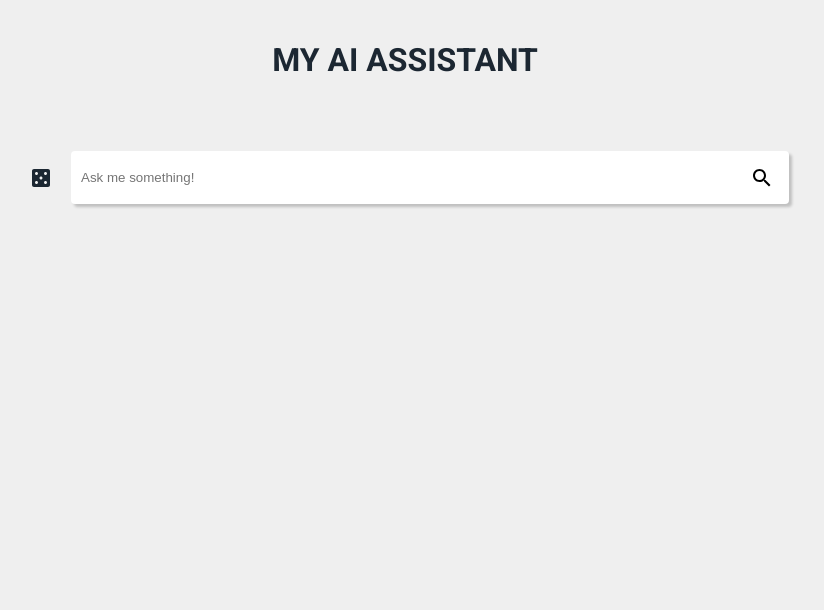
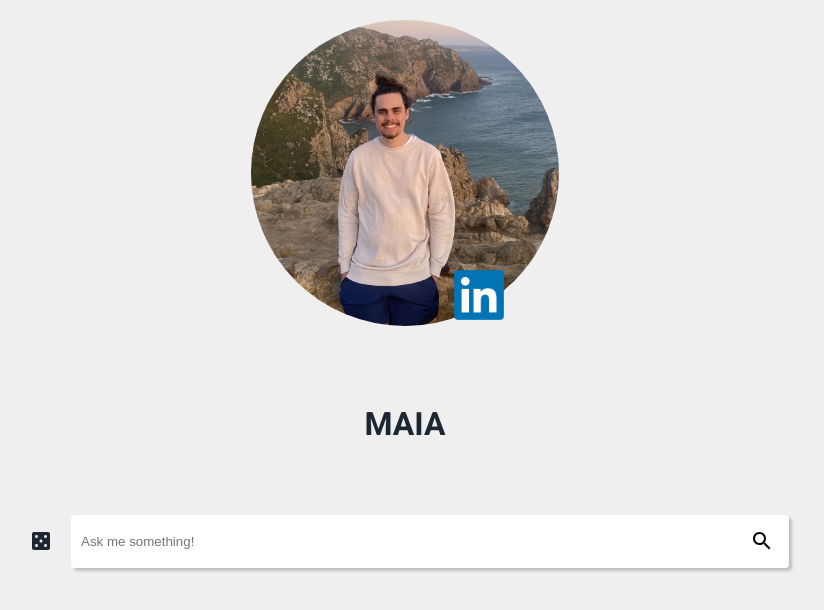
Before and after one commit to guilherme01macedo/ai_assistant_fe, a React (Create React App) app: page / in a window 1280 px wide. Shown: the top 610 px of the page, without its empty margins (235-1059 px from the left). Built offline with nearby package versions, Linux system fonts and the light colour scheme.

Commit message:
feat: image added on the header and title changed to MAIA

```diff
--- a/src/components/Header/Header.scss
+++ b/src/components/Header/Header.scss
@@ -1,6 +1,46 @@
-.header__container{
+@use '../../App.scss' as variables; // Path to _variables.scss Notice how we don't include the underscore or file extension
+
+.header__container {
     display: flex;
     align-items: center;
     justify-content: center;
     padding: 20px 0;
+    flex-direction: column;
 }
+
+
+.header__image-container {
+    width: 40%;
+    height: auto;
+    @media screen and (max-width: variables.$medium) {
+        width: 60%;
+    }
+    img:first-child {
+        width: 100%;
+        height: 100%;
+        object-fit: cover;
+        border-radius: 100%
+    }
+}
+
+.header__animated-text {
+    transition: transform 0.4s ease-in-out;
+
+    &:hover {
+        transform: scale(0.7);
+    }
+}
+
+.header__linkedin-image-container{
+    position: relative;
+    width: 50px;
+    height: 50px;
+    bottom: 60px;
+    left: 66%;
+
+    @media screen and (max-width: variables.$medium) {
+        width: 30px;
+        height: 30px;
+        left: 80%;
+    }
+}
--- a/src/components/Header/index.jsx
+++ b/src/components/Header/index.jsx
@@ -1,10 +1,32 @@
-import React from 'react';
+import React, { useState } from 'react';
 import './Header.scss';
+import headerImg from './header_image.jpg';
+import linkedinImg from './linkedin.png';
 
 const Header = () => {
+  const [displayText, setDisplayText] = useState('MAIA');
+
+  const handleMouseEnter = () => {
+    setDisplayText('MY AI ASSISTANT');
+  };
+
+  const handleMouseLeave = () => {
+    setDisplayText('MAIA');
+  };
+
   return (
     <div className="header__container">
-      <h1>MY AI ASSISTANT</h1>
+        <div class="header__image-container">
+          <img src={headerImg} alt="Header profile pic" />
+          <img className='header__linkedin-image-container' src={linkedinImg} alt="Linkedin logo" />
+        </div>
+      <h1
+        className="header__animated-text"
+        onMouseEnter={handleMouseEnter}
+        onMouseLeave={handleMouseLeave}
+      >
+        {displayText}
+      </h1>
     </div>
   );
 }
```
Also changed, not shown: src/components/Header/header_image.jpg (added), src/components/Header/linkedin.png (added).
